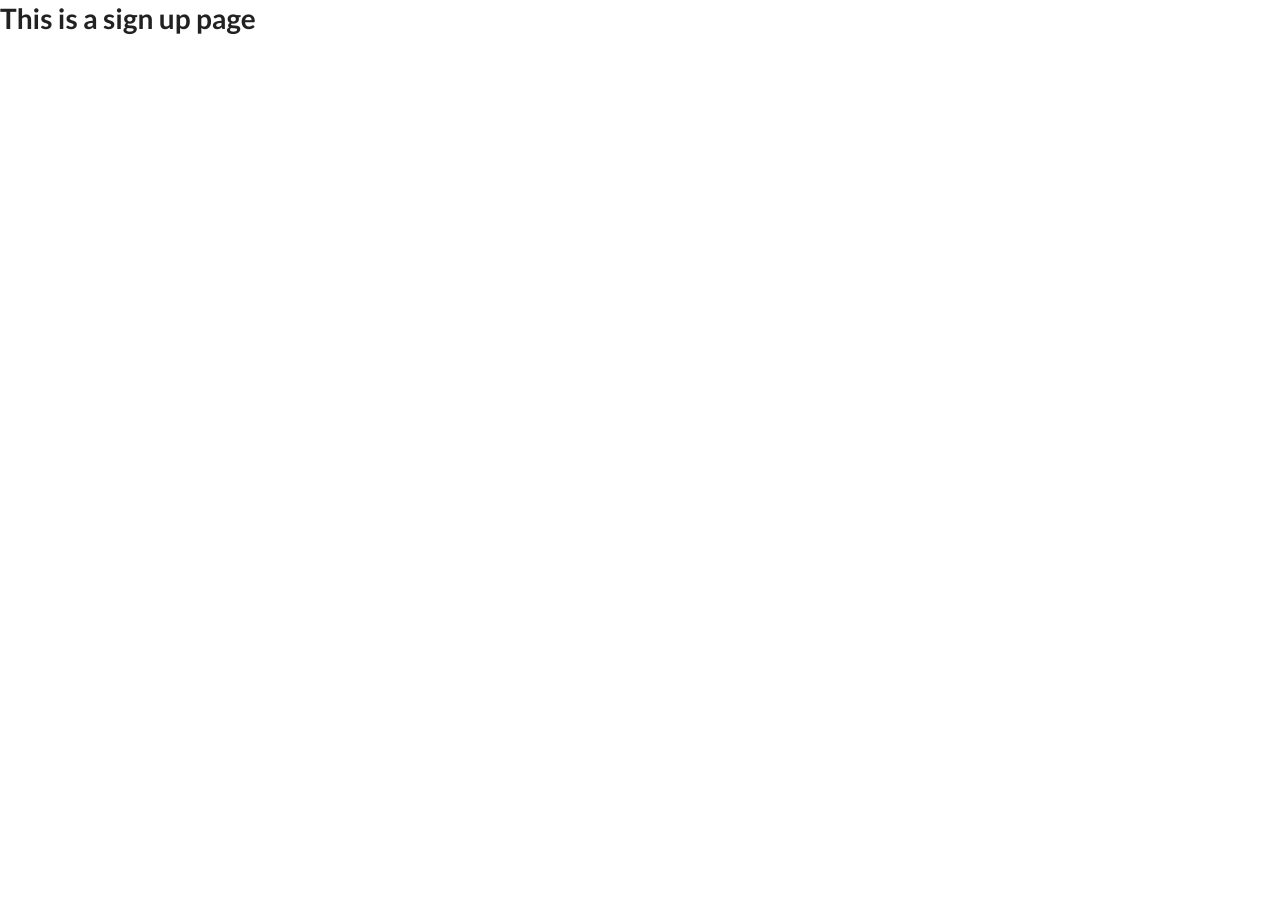
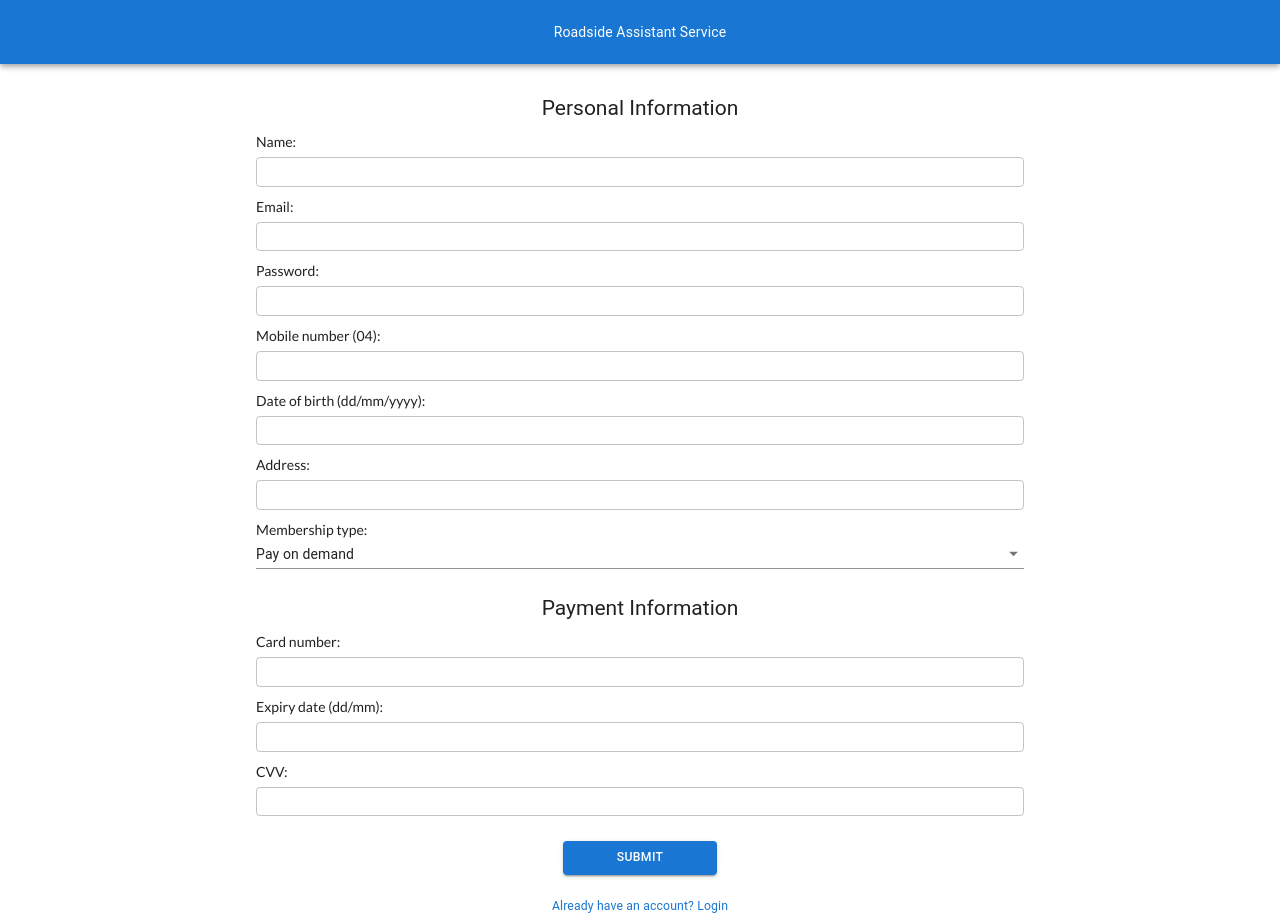
Before and after one commit to ZHIFA-CHIU/CSIT314-Project, a React (Create React App) app in the folder FrontEnd/: page /signup in a window 1280 px wide. Before the commit the page ends 800 px from the top, so only its background shows below. Built offline with nearby package versions, Linux system fonts and the light colour scheme.

Commit message:
Update index.jsx

```diff
--- a/FrontEnd/src/pages/Signup/index.jsx
+++ b/FrontEnd/src/pages/Signup/index.jsx
@@ -1,9 +1,12 @@
 import React from 'react'
+import Banner from '../../components/Banner'
+import SignupContent from '../../components/SignupContent'
 
-export default function Signup() {
-  return (
-    <div>
-        <h1>This is a sign up page</h1>
-    </div>
-  )
+export default function Sinup() {
+    return (
+        <div className='signup-page'>
+            <Banner />
+            <SignupContent />
+        </div>
+    )
 }
```
